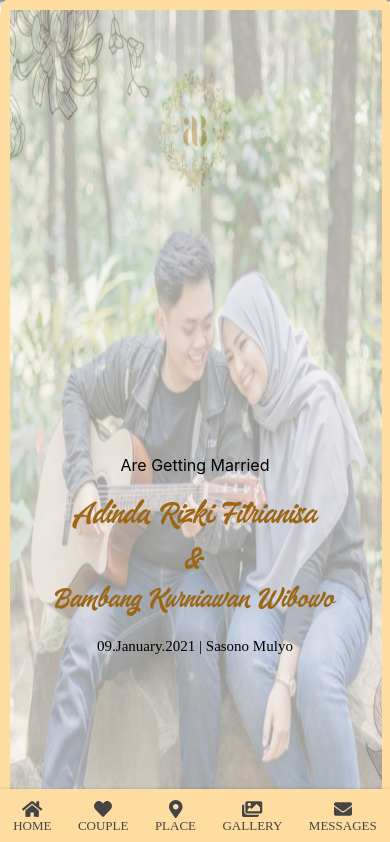
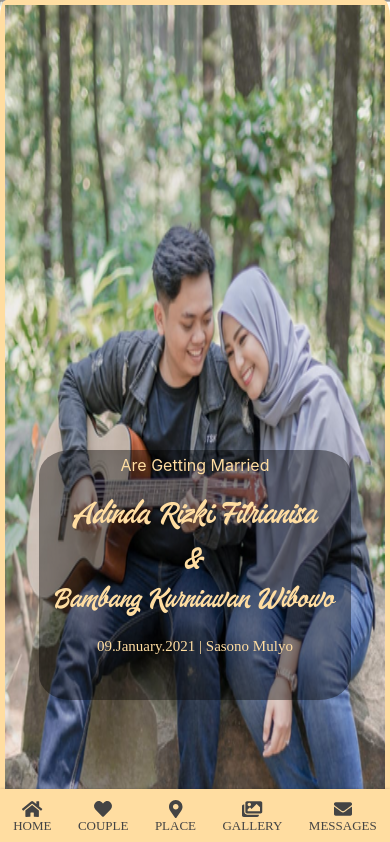
Before and after one commit to bembengggg/weddingbambangdinda, a React (Create React App) app: page /Home in a window 390 px wide. Shown: the top 842 px of the page. Built offline with nearby package versions, Linux system fonts and the light colour scheme; a web font is replaced by a local one.

Commit message:
text label

```diff
--- a/src/Component/Cover/Cover.css
+++ b/src/Component/Cover/Cover.css
@@ -15,14 +15,12 @@
     width: 100%;
     height: 100%;
     position: absolute;
-    border:10px solid #FFDDA1;
     top: 0%;
     border-radius: 1.7%;
 }
 .imgpict{
     width: 100%;
     height: 100%;
-    opacity: 0.4;
 }
 .form4{
     height: auto;
@@ -199,8 +197,15 @@
     50%{transform: translateY(15px);}
 }
 @keyframes animasi2{
-    0%{transform: translateY(35px);}
-    100%{transform: translateY(0px);}
+    from{
+    transform: translateY(35px);
+    opacity: 0;
+
+    }
+    to{
+        transform: translateY(0px);
+        opacity: 1;
+    }
 }
 @keyframes animasitext{
 from{
@@ -592,22 +597,34 @@ to{
 }
 @media only screen and (max-height: 1000px) and (max-width: 1000px) {
     .wrapcover{
-
         width: 100%;
         height: 100%;
     }
     .imgperson{
-        width: 95.5%;
-        height: 100%;
-        position: absolute;
-        border:10px solid #FFDDA1;
-        top: 0%;
-        border-radius: 1.7%;
+        width: 97.5%;
+    height: 100%;
+    position: absolute;
+    top: 0%;
+    border: 5px solid #FFDDA1;
+    border-radius: 1.7%;
+    }
+    .imgperson1{
+    width: 80%;
+    height: 25%;
+    position: absolute;
+    top: 45%;
+    border-radius: 10%;
+    background-color: black;
+    opacity: 0.4;
+    justify-content: center;
+    align-items: center;
+    margin-left: 10%;
+    animation-name: animasi1;
+    animation-duration:3s ;
     }
     .imgpict{
         width: 100%;
         height: 100%;
-        opacity: 0.4;
     }
     .posisi{
         position: absolute;
@@ -629,7 +646,7 @@ to{
         top: 10%;
         width: 100%;
         margin-right: auto;
-        animation-name: animasi1;
+        animation-name: animasitext;
         animation-duration: 3s;
     }
     .form8{
@@ -641,7 +658,7 @@ to{
         top: 25%;
         width: 100%;
         margin-right: auto;
-        animation-name: animasi1;
+        animation-name: animasitext;
         animation-duration: 3s;
     }
     .form10{
@@ -677,7 +694,7 @@ to{
         align-items: center;
         top: 43%;
         width: 100%;
-        margin-right: auto;
+        margin-right: 50%;
         animation-name: animasi2;
         animation-duration: 3s;
     }
@@ -685,25 +702,28 @@ to{
         color:#545454;
     }
     .labelnpl{
-        color: #9C6615;
+        color: #FFDDA1;
         font-family: aquate;
         font-size: 27px;
     }
     .labelnpw{
-        color: #9C6615;
+        color: #FFDDA1;
         font-family: aquate;
         font-size: 30px;
     }
     .labeland{
 
-        color: #9C6615;
+        color: #FFDDA1;
         font-family: aquate;
         font-size: 30px;
     }
     .labeltgl{
-
+        color: #FFDDA1;
         font-family: 'fredoka one';
         font-size: 15px;
+    }
+    .labeljudul{
+        color: #FFDDA1;
     }
 
 }
--- a/src/Component/Cover/Cover.jsx
+++ b/src/Component/Cover/Cover.jsx
@@ -18,9 +18,10 @@ class Cover extends Component{
     return(
         <div className='wrapcover'>
            <img className='imgcover' src={cover}/>
-
            <div className='imgperson'>
            <img className='imgpict' src={abadi}/>
+            </div>
+            <div className='imgperson1'>
             </div>
             <div className='posisi'>
            <div className='form7'>
```
